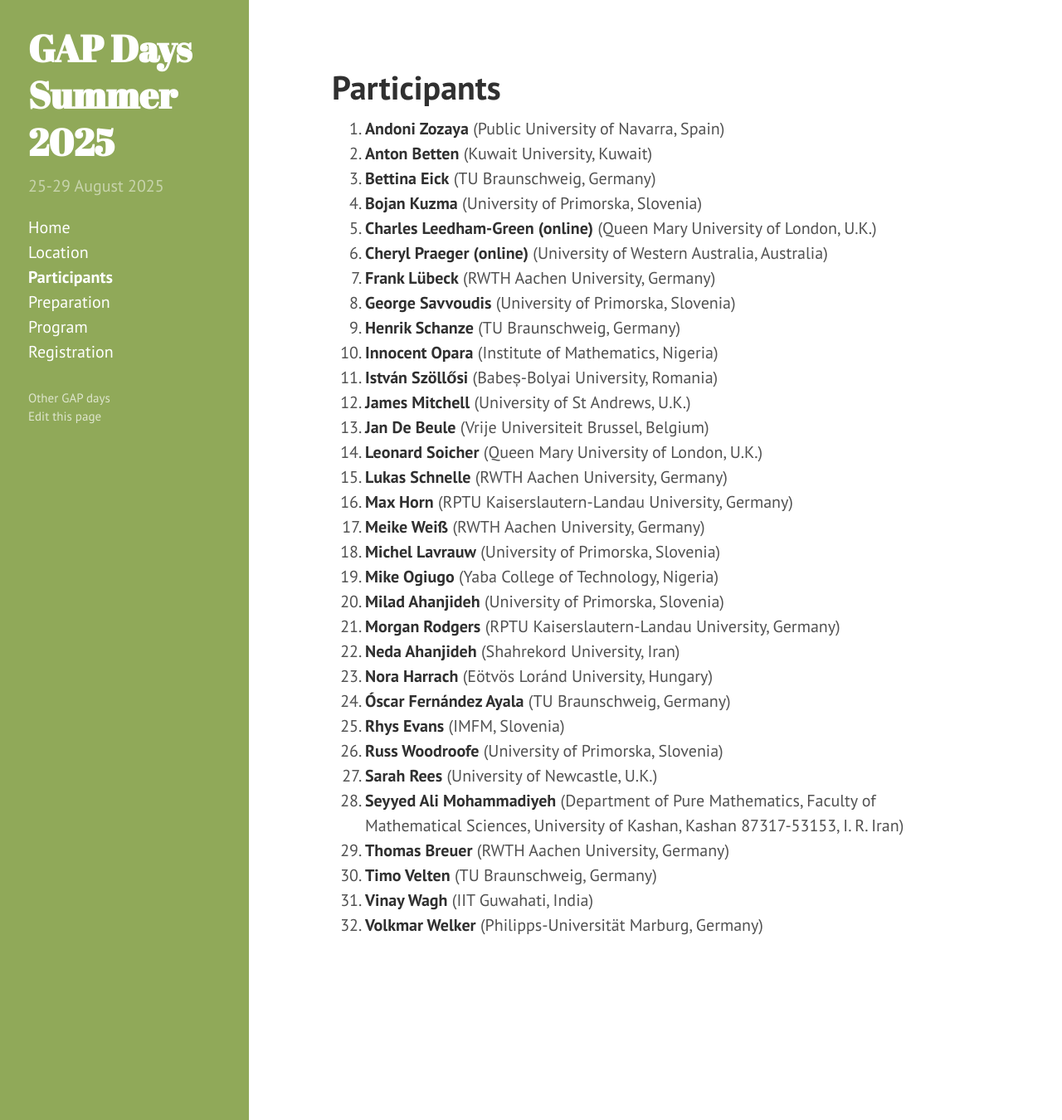
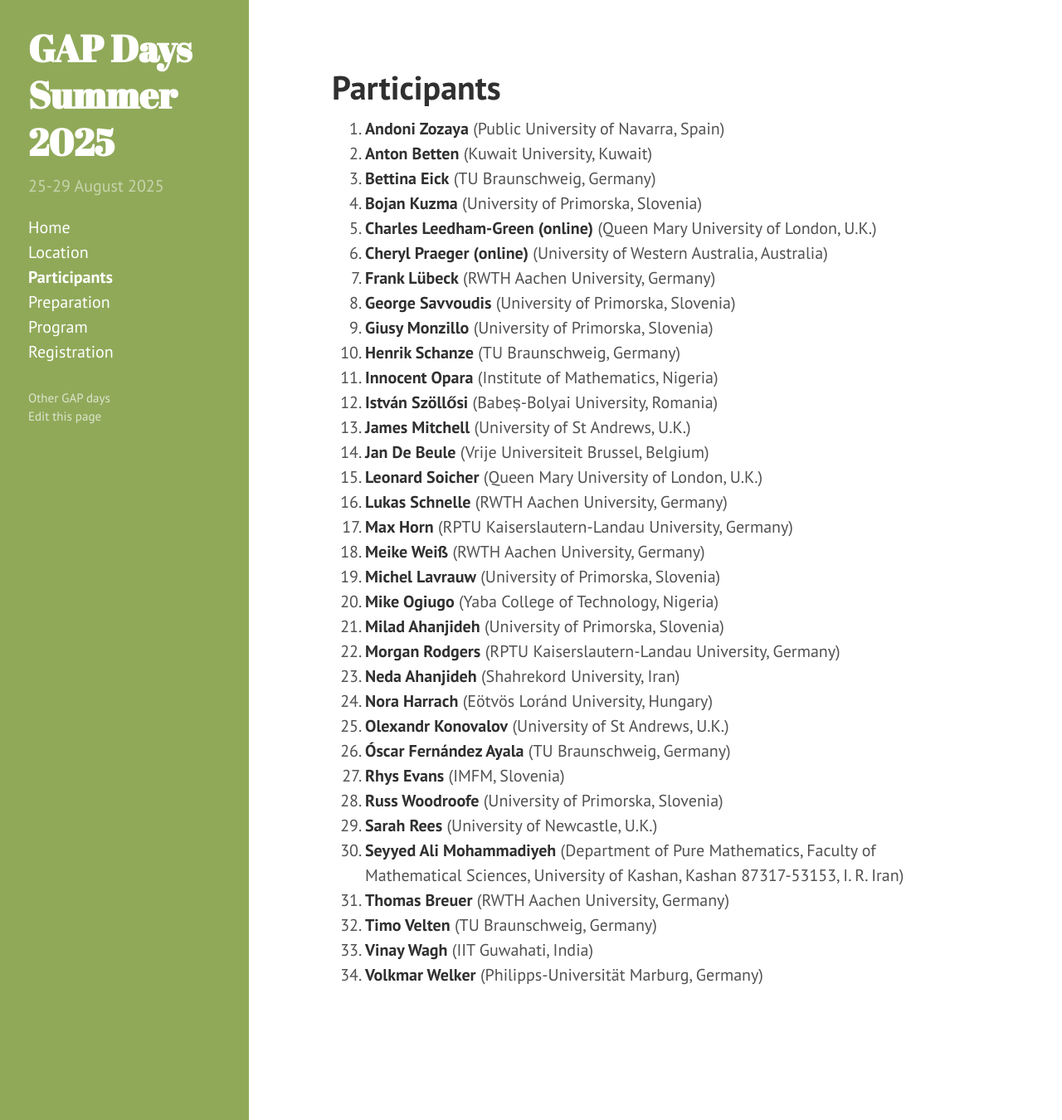
Before and after one commit to gapdays/gapdays2025-summer, a Jekyll site: the page built from participants.md, in a window 1280 px wide and 1350 px high. Shown: the whole window at 83% size. Built offline with Jekyll 4.4.1, drawn with Linux system fonts in a browser that asks for light colours.

Commit message:
Update participants.md

```diff
--- a/participants.md
+++ b/participants.md
@@ -10,6 +10,7 @@ participants:
   - {name: Cheryl Praeger (online), affiliation: "University of Western Australia, Australia"}
   - {name: Frank Lübeck, affiliation: "RWTH Aachen University, Germany"}
   - {name: George Savvoudis, affiliation: "University of Primorska, Slovenia"}
+  - {name: Giusy Monzillo, affiliation: "University of Primorska, Slovenia"}
   - {name: Henrik Schanze, affiliation: "TU Braunschweig, Germany"}
   - {name: Innocent Opara, affiliation: "Institute of Mathematics, Nigeria"}
   - {name: István Szöllősi, affiliation: "Babeș-Bolyai University, Romania"}
@@ -25,6 +26,7 @@ participants:
   - {name: Morgan Rodgers, affiliation: "RPTU Kaiserslautern-Landau University, Germany"}
   - {name: Neda Ahanjideh, affiliation: "Shahrekord University, Iran"}
   - {name: Nora Harrach, affiliation: "Eötvös Loránd University, Hungary"}
+  - {name: Olexandr Konovalov, affiliation: "University of St Andrews, U.K."}
   - {name: Óscar Fernández Ayala, affiliation: "TU Braunschweig, Germany"}
   - {name: Rhys Evans, affiliation: "IMFM, Slovenia"}
   - {name: Russ Woodroofe, affiliation: "University of Primorska, Slovenia"}
```
